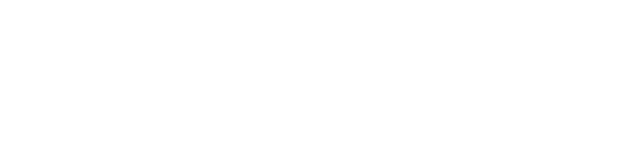
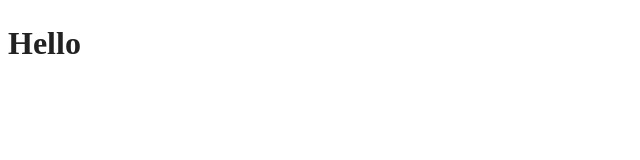
Before and after one commit to Mark4353/node.js2, a website built with webpack: page index.html in a window 1280 px wide. Shown: the whole page, without its empty margins (0-640 px from the left). Built offline with nearby package versions, Linux system fonts and the light colour scheme.

Commit message:
add html

```diff
--- a/index.html
+++ b/index.html
@@ -23,6 +23,7 @@
 </head>
 
 <body>
+<h1 class="title">Hello</h1>
 
   <script src="js/app.js"></script>
 
```
